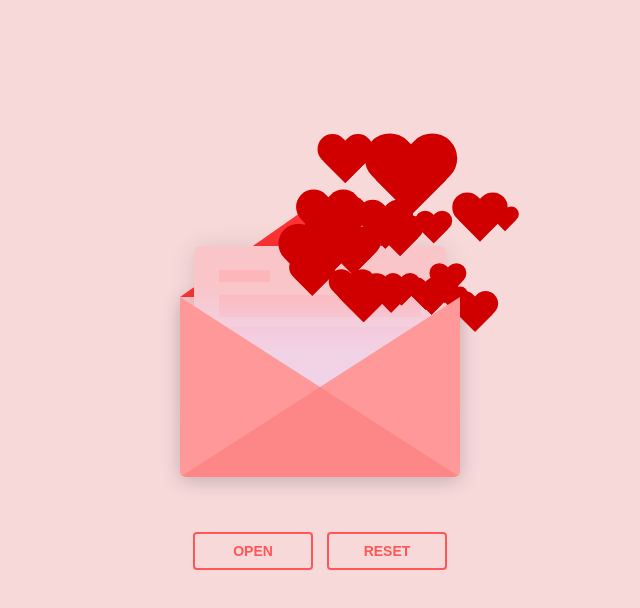
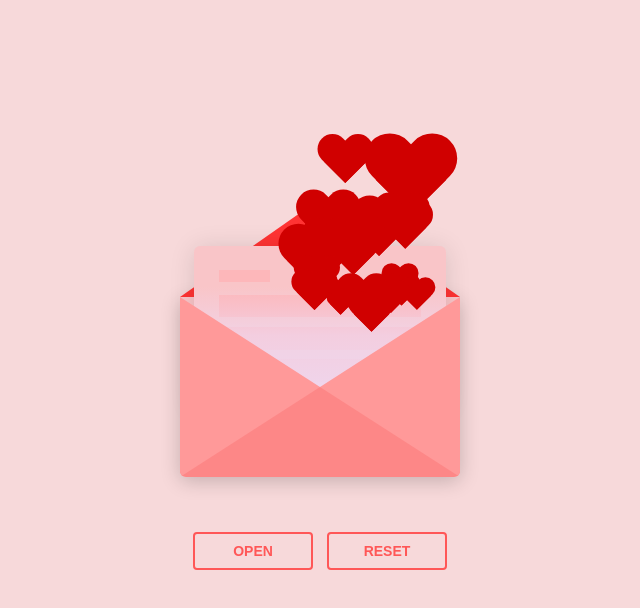
Before and after one commit to 0Alduin0/LoveLetter, a plain HTML site: page index.html in a window 1280 px wide. Both pictures are taken after a click on the element 640 px from the left and 475 px from the top of the page. Shown: the part 88-696 px from the top of the page, without its empty margins (320-960 px from the left). Drawn offline with nearby package versions, Linux system fonts and the light colour scheme.

Commit message:
Add files via upload

```diff
--- a/style.css
+++ b/style.css
@@ -196,7 +196,7 @@
 
 
 .a4 {
-  left: 65%;
+  left: 15%;
   transform: scale(0.4);
   opacity: 1;
   -webkit-animation: slideUp 5.5s linear 1, sideSway 3s ease-in-out 3 alternate;
@@ -214,7 +214,7 @@
 }
 
 .a6 {
-  left: 85%;
+  left: 45%;
   transform: scale(0.3);
   animation: slideUp 7s linear 1, sideSway 4s ease-in-out 3 alternate;
   animation-fill-mode: forwards;
@@ -230,7 +230,7 @@
 }
 
 .a8 {
-  left: 45%;
+  left: 35%;
   transform: scale(0.5);
   animation: slideUp 5s linear 1, sideSway 2s ease-in-out 5 alternate;
   animation-fill-mode: forwards;
@@ -238,7 +238,7 @@
 }
 
 .a9 {
-  left: 75%;
+  left: 51%;
   transform: scale(0.4);
   animation: slideUp 7.5s linear 1, sideSway 3.5s ease-in-out 3 alternate;
   animation-fill-mode: forwards;
@@ -254,7 +254,7 @@
 }
 
 .a11 {
-  left: 95%;
+  left: 53%;
   transform: scale(0.3);
   animation: slideUp 5.2s linear 1, sideSway 3.2s ease-in-out 3 alternate;
   animation-fill-mode: forwards;
@@ -262,7 +262,7 @@
 }
 
 .a12 {
-  left: 5%;
+  left: 7%;
   transform: scale(0.5);
   animation: slideUp 7.2s linear 1, sideSway 2.7s ease-in-out 5 alternate;
   animation-fill-mode: forwards;
@@ -278,7 +278,7 @@
 }
 
 .a14 {
-  left: 80%;
+  left: 47%;
   transform: scale(0.6);
   animation: slideUp 5.7s linear 1, sideSway 2.9s ease-in-out 3 alternate;
   animation-fill-mode: forwards;
@@ -286,7 +286,7 @@
 }
 
 .a15 {
-  left: 30%;
+  left: 12%;
   transform: scale(0.5);
   animation: slideUp 7.7s linear 1, sideSway 3.7s ease-in-out 4 alternate;
   animation-fill-mode: forwards;
@@ -294,7 +294,7 @@
 }
 
 .a16 {
-  left: 70%;
+  left: 20%;
   transform: scale(0.3);
   animation: slideUp 6.1s linear 1, sideSway 2.6s ease-in-out 5 alternate;
   animation-fill-mode: forwards;
@@ -302,7 +302,7 @@
 }
 
 .a17 {
-  left: 20%;
+  left: 28%;
   transform: scale(0.7);
   animation: slideUp 5.9s linear 1, sideSway 3.1s ease-in-out 3 alternate;
   animation-fill-mode: forwards;
@@ -310,7 +310,7 @@
 }
 
 .a18 {
-  left: 60%;
+  left: 56%;
   transform: scale(0.4);
   animation: slideUp 7.3s linear 1, sideSway 2.4s ease-in-out 4 alternate;
   animation-fill-mode: forwards;
@@ -318,7 +318,7 @@
 }
 
 .a19 {
-  left: 90%;
+  left: 43%;
   transform: scale(0.5);
   animation: slideUp 6.6s linear 1, sideSway 3.4s ease-in-out 3 alternate;
   animation-fill-mode: forwards;
@@ -326,7 +326,7 @@
 }
 
 .a20 {
-  left: 40%;
+  left: 49%;
   transform: scale(0.6);
   animation: slideUp 5.4s linear 1, sideSway 2.8s ease-in-out 5 alternate;
   animation-fill-mode: forwards;
@@ -350,7 +350,7 @@
 }
 
 .a23 {
-  left: 82%;
+  left: 25%;
   transform: scale(0.3);
   animation: slideUp 5.8s linear 1, sideSway 3.8s ease-in-out 5 alternate;
   animation-fill-mode: forwards;
```
